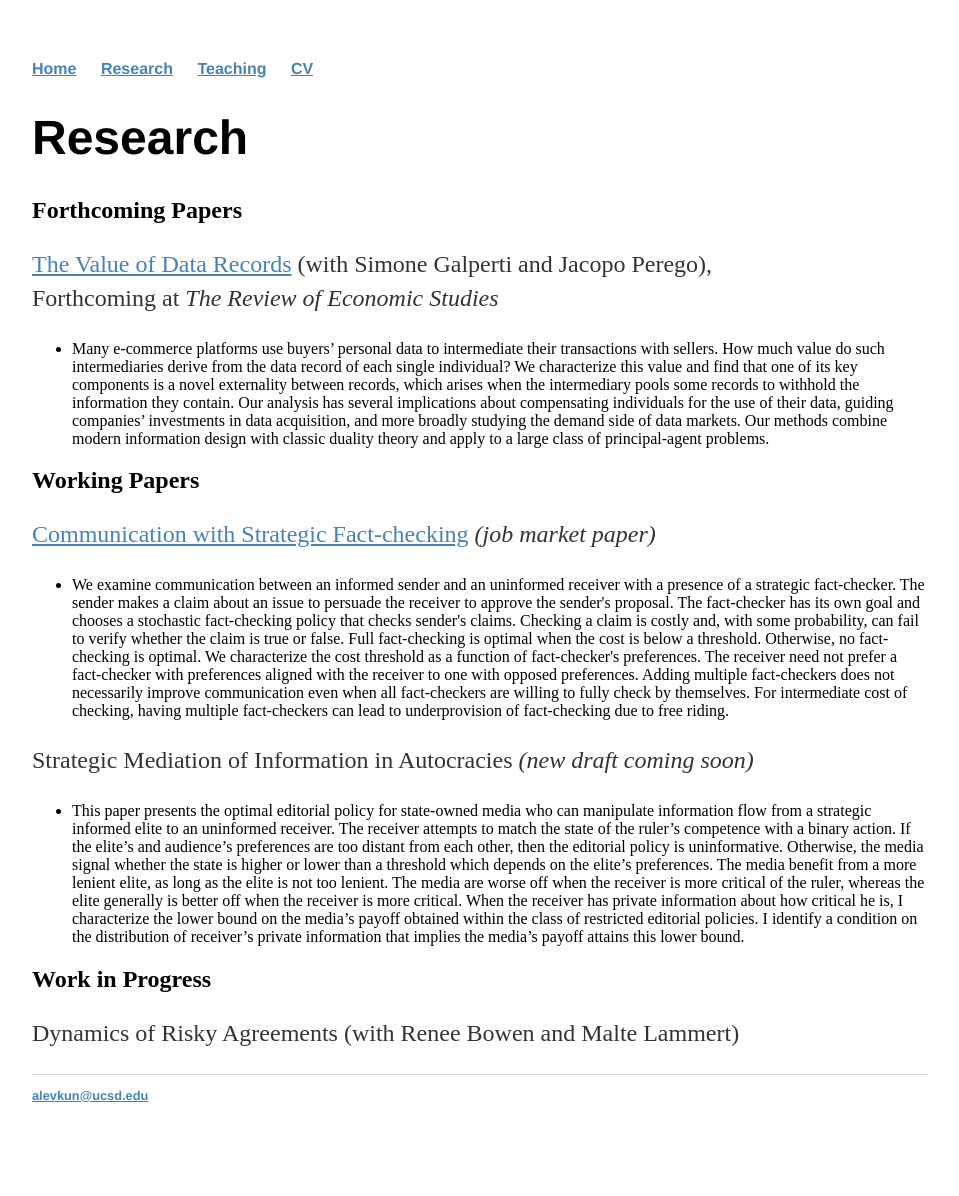
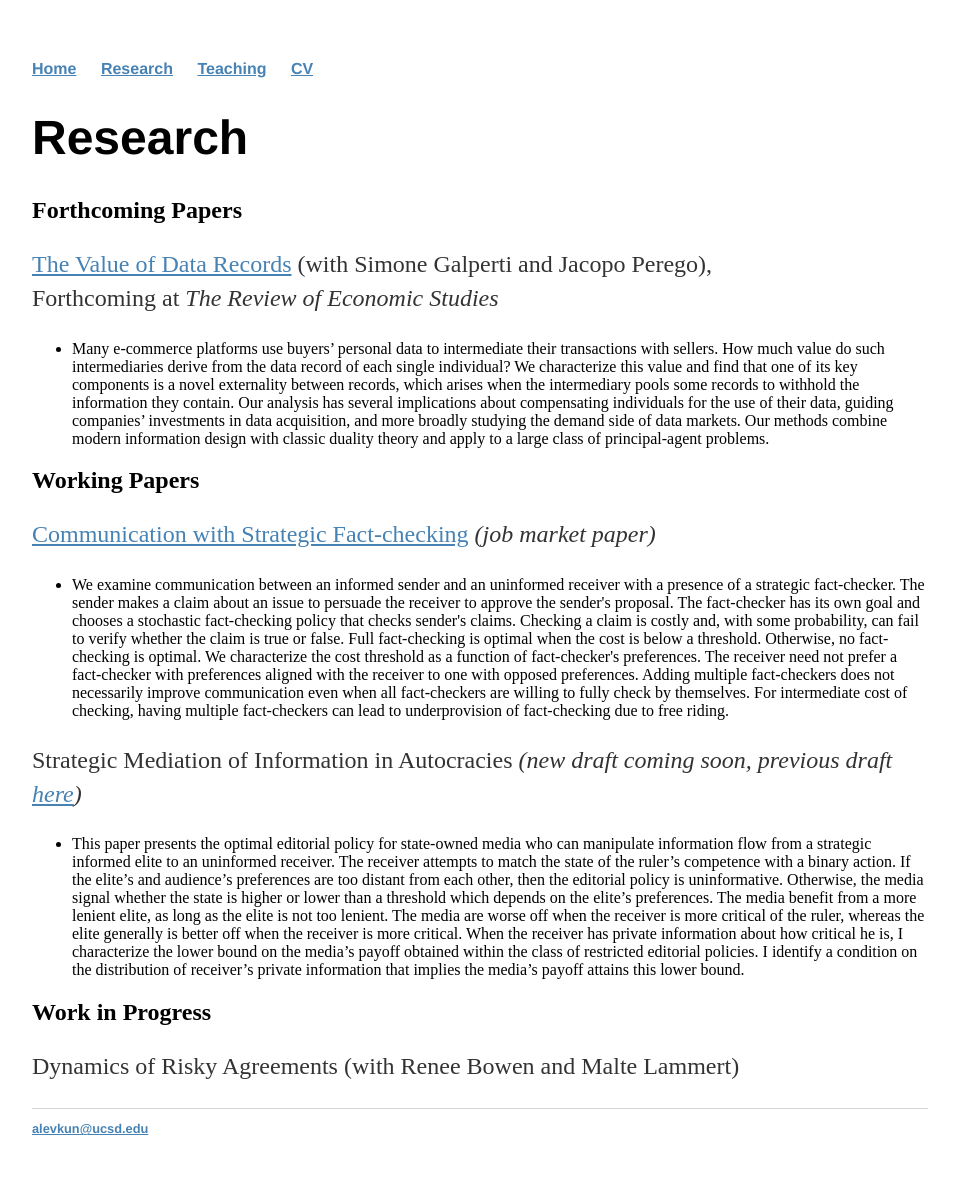
Before and after one commit to alevkun/alevkun.github.io, a Jekyll site: the page built from research/index.html, in a window 1280 px wide. Shown: the whole page, without its empty margins (160-1119 px from the left). Built offline with Jekyll 4.4.1, drawn with Linux system fonts in a browser that asks for light colours; before the commit the page ends 1163 px from its top, so only the background shows below that.

Commit message:
Update index.html

```diff
--- a/research/index.html
+++ b/research/index.html
@@ -25,7 +25,7 @@ problems.
 	<li>We examine communication between an informed sender and an uninformed receiver with a presence of a strategic fact-checker. The sender makes a claim about an issue to persuade the receiver to approve the sender's proposal. The fact-checker has its own goal and chooses a stochastic fact-checking policy that checks sender's claims. Checking a claim is costly and, with some probability, can fail to verify whether the claim is true or false. Full fact-checking is optimal when the cost is below a threshold. Otherwise, no fact-checking is optimal. We characterize the cost threshold as a function of fact-checker's preferences.
 The receiver need not prefer a fact-checker with preferences aligned with the receiver to one with opposed preferences. Adding multiple fact-checkers does not necessarily improve communication even when all fact-checkers are willing to fully check by themselves. For intermediate cost of checking, having multiple fact-checkers can lead to underprovision of fact-checking due to free riding.   </li>
 </ul>
-<p>  Strategic Mediation of Information in Autocracies <i>(new draft coming soon)</i> </p>
+<p>  Strategic Mediation of Information in Autocracies <i>(new draft coming soon, previous draft <a href = https://alevkun.github.io/assets/pdf/strategic-mediation.pdf>here</a>)</i> </p>
 <ul>
 	<li>This paper presents the optimal editorial policy for state-owned media who can manipulate information
 flow from a strategic informed elite to an uninformed receiver. The receiver attempts to match the state
```
